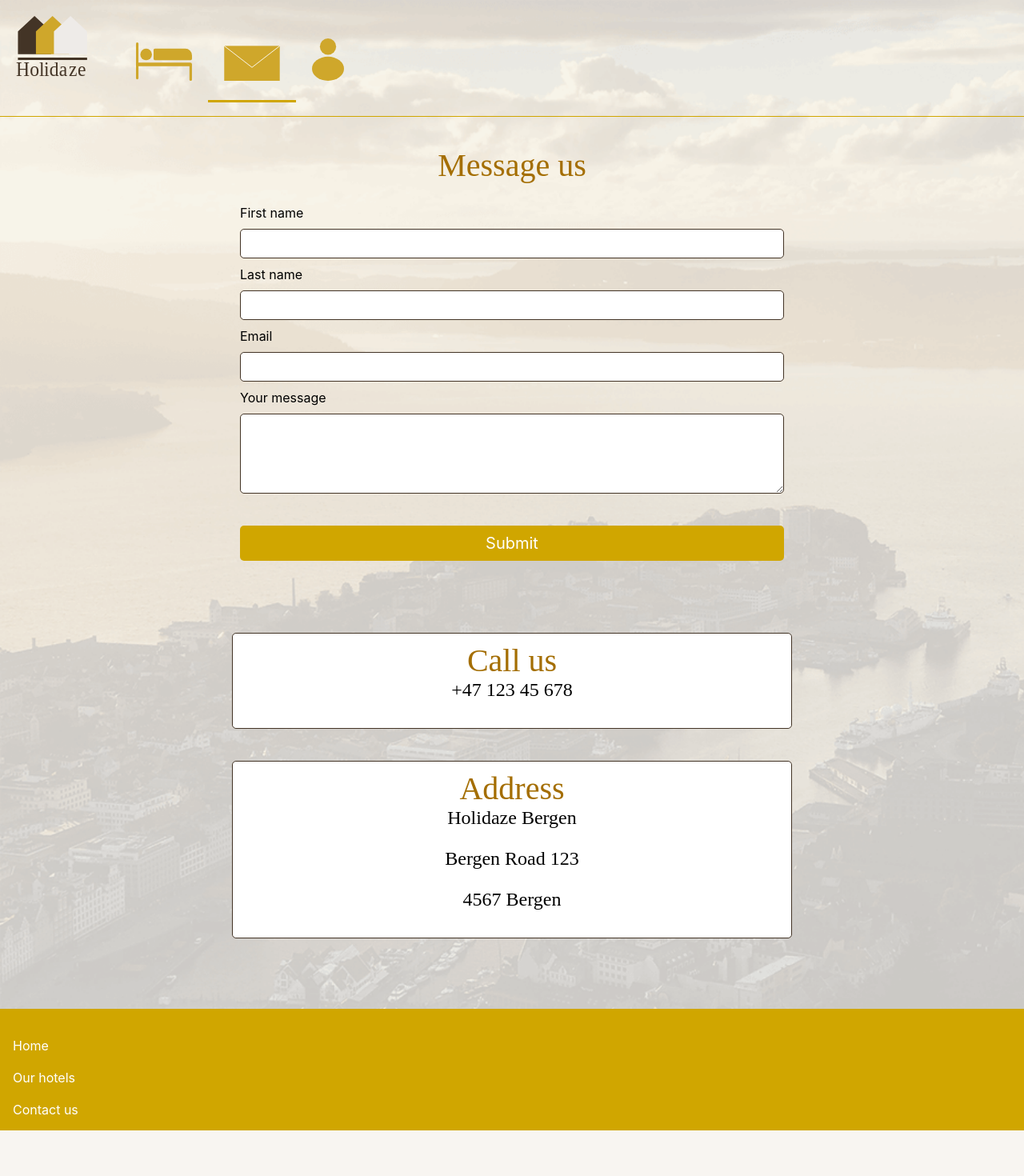
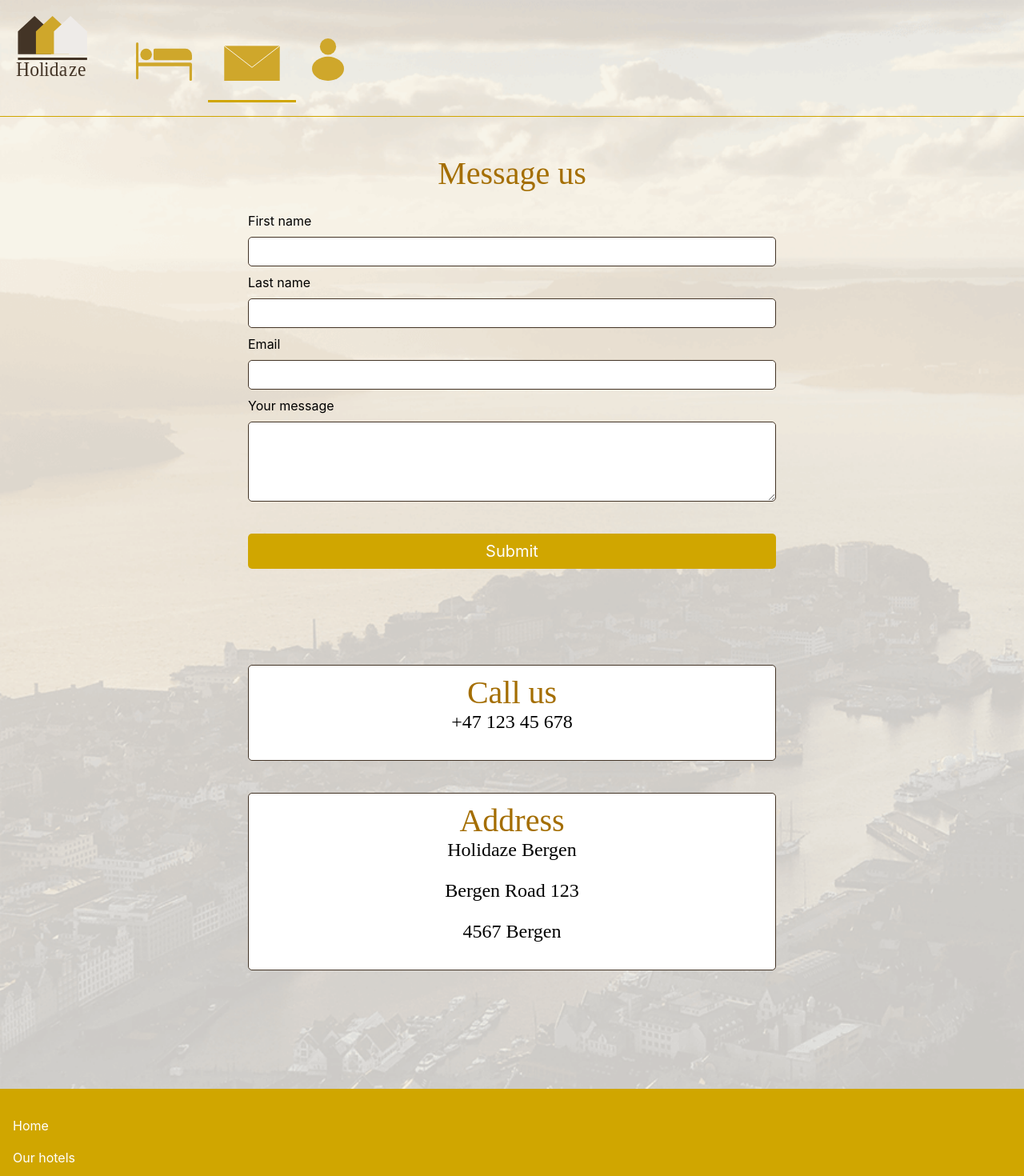
Before and after one commit to Tonje86/holidaze-project-exam-te, a React (Create React App) app: page /contact in a window 1280 px wide. Shown: the top 1470 px of the page at 80% size. Before the commit the page ends 1413 px from the top, so only its background shows below. Built offline with nearby package versions, Linux system fonts and the light colour scheme; a web font is replaced by a local one.

Commit message:
fikset forms

```diff
--- a/src/components/contact/Contact.js
+++ b/src/components/contact/Contact.js
@@ -5,9 +5,8 @@ import styles from "./Contact.module.css";
 function Contact() {
     return (
         <>
-            <div>
-                <MessageForm />
-
+            <MessageForm />
+            <div className={styles.contactContainer}>
                 <div className={styles.contactCards}>
                     <MainHeading title="Call us" />
                     <p className={styles.contactText}>+47 123 45 678</p>
--- a/src/components/contact/Contact.module.css
+++ b/src/components/contact/Contact.module.css
@@ -1,10 +1,8 @@
 .contactCards {
     border: 1px solid var(--dark-brown);
     border-radius: 5px;
-    width: 70%;
-    min-width: 300px;
-    max-width: 700px;
-    margin: 40px auto;
+    width: 100%;
+    margin-bottom: 40px;
     background-color: #fff;
     padding: 10px;
 }
@@ -18,3 +16,11 @@
     font-family: "Baloo Tammudu 2", cursive;
     font-size: 24px;
 }
+
+.contactContainer {
+    width: 100%;
+    min-width: 300px;
+    max-width: 700px;
+    margin: 40px auto;
+    padding: 20px;
+}
--- a/src/components/contact/messages/MessageForm.module.css
+++ b/src/components/contact/messages/MessageForm.module.css
@@ -6,7 +6,7 @@ form {
     width: 100%;
     max-width: 700px;
     margin: 0px auto;
-    padding: 10px;
+    padding: 20px;
 }
 
 .messageForm label,
--- a/src/components/hotels/Hotels.module.css
+++ b/src/components/hotels/Hotels.module.css
@@ -8,8 +8,9 @@
 .bar {
     display: block;
     margin: 0 auto;
-    width: 60%;
-    min-width: 250px;
+    width: 80%;
+    min-width: 300px;
+    max-width: 700px;
     padding: 10px;
     border: 1px solid var(--dark-brown);
     border-radius: 5px;
@@ -36,10 +37,10 @@
     border: 1px solid var(--dark-brown);
     border-radius: 5px;
     max-width: 400px;
-    min-width: 250px;
+    min-width: 300px;
     width: 100%;
     margin: 20px;
-    padding: 1.5rem;
+    padding: 20px;
     text-align: center;
 }
 
--- a/src/components/hotels/booking/form/BookHotel.module.css
+++ b/src/components/hotels/booking/form/BookHotel.module.css
@@ -8,9 +8,9 @@
 
 .bookForm {
     background-color: #fff;
-    border: 1px solid rgb(204, 204, 204);
+    border: 1px solid var(--dark-brown);
     border-radius: 5px;
-    width: 50%;
+    width: 700px;
     min-width: 300px;
     margin: 40px auto;
     padding: 20px;
@@ -84,3 +84,9 @@ li .price {
     list-style-type: none;
     padding: 5px;
 }
+
+@media screen and (max-width: 700px) {
+    .bookForm {
+        width: 80%;
+    }
+}
--- a/src/components/login/Login.module.css
+++ b/src/components/login/Login.module.css
@@ -2,7 +2,7 @@
     width: 100%;
     max-width: 700px;
     margin: 0px auto;
-    padding: 10px;
+    padding: 20px;
 }
 
 .loginForm label,
```
